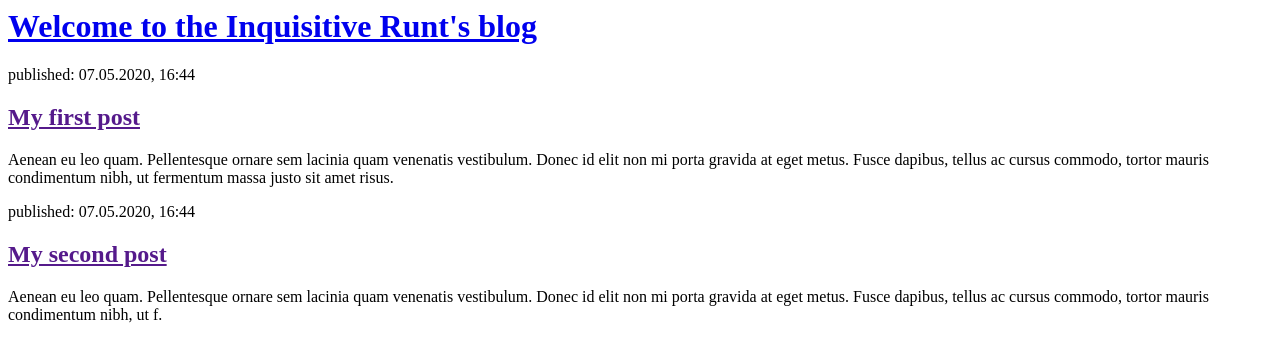
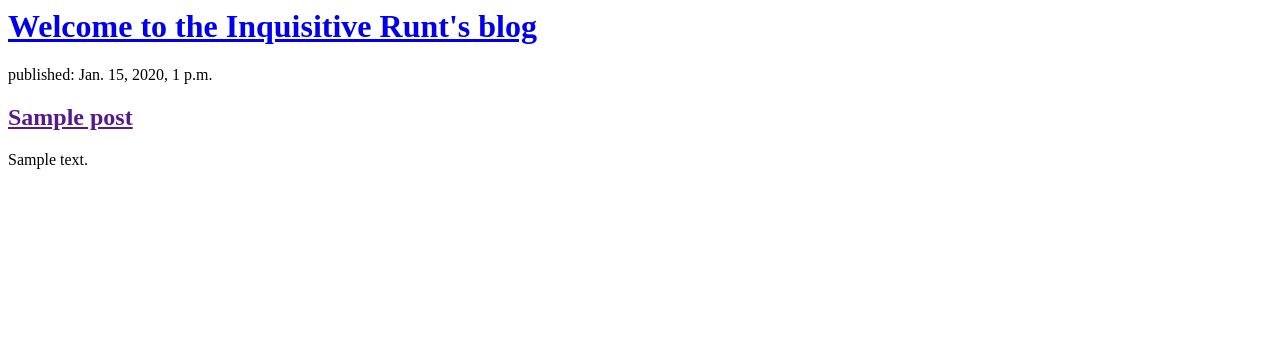
Before and after one commit to emsyambi/my-first-blog, a Django app: page / in a window 1280 px wide. Shown: the top 362 px of the page. Run offline with Django 3.2, Linux system fonts and the light colour scheme; tables that the repository leaves empty hold one stand-in row (values such as "Sample post").

Commit message:
edited templates to display posts from database

```diff
--- a/mysite/blog/templates/blog/index.html
+++ b/mysite/blog/templates/blog/index.html
@@ -7,16 +7,12 @@
             <h1><a href="/">Welcome to the Inquisitive Runt's blog</a></h1>
         </div>
 
-        <div>
-            <p>published: 07.05.2020, 16:44</p>
-            <h2><a href="">My first post</a></h2>
-            <p>Aenean eu leo quam. Pellentesque ornare sem lacinia quam venenatis vestibulum. Donec id elit non mi porta gravida at eget metus. Fusce dapibus, tellus ac cursus commodo, tortor mauris condimentum nibh, ut fermentum massa justo sit amet risus.</p>
-        </div>
-
-        <div>
-            <p>published: 07.05.2020, 16:44</p>
-            <h2><a href="">My second post</a></h2>
-            <p>Aenean eu leo quam. Pellentesque ornare sem lacinia quam venenatis vestibulum. Donec id elit non mi porta gravida at eget metus. Fusce dapibus, tellus ac cursus commodo, tortor mauris condimentum nibh, ut f.</p>
-        </div>
+        {% for post in posts %}
+            <div>
+                <p>published: {{ post.published_date }}</p>
+                <h2><a href="">{{ post.title }}</a></h2>
+                <p>{{ post.content|linebreaksbr }}</p>
+            </div>
+        {% endfor %}
     </body>
 </html>
--- a/mysite/blog/views.py
+++ b/mysite/blog/views.py
@@ -3,11 +3,12 @@ from django.http import HttpResponse, HttpResponseRedirect
 from django.urls import reverse
 from django.views import generic
 from .models import Post
+from django.utils import timezone
 
 
 # Create your views here.
 def index(request):
-    posts = Post.objects.all()
+    posts = Post.objects.filter(published_date__lte=timezone.now()).order_by('published_date')
     return render(request, 'blog/index.html', {'posts': posts})
 
 
```
